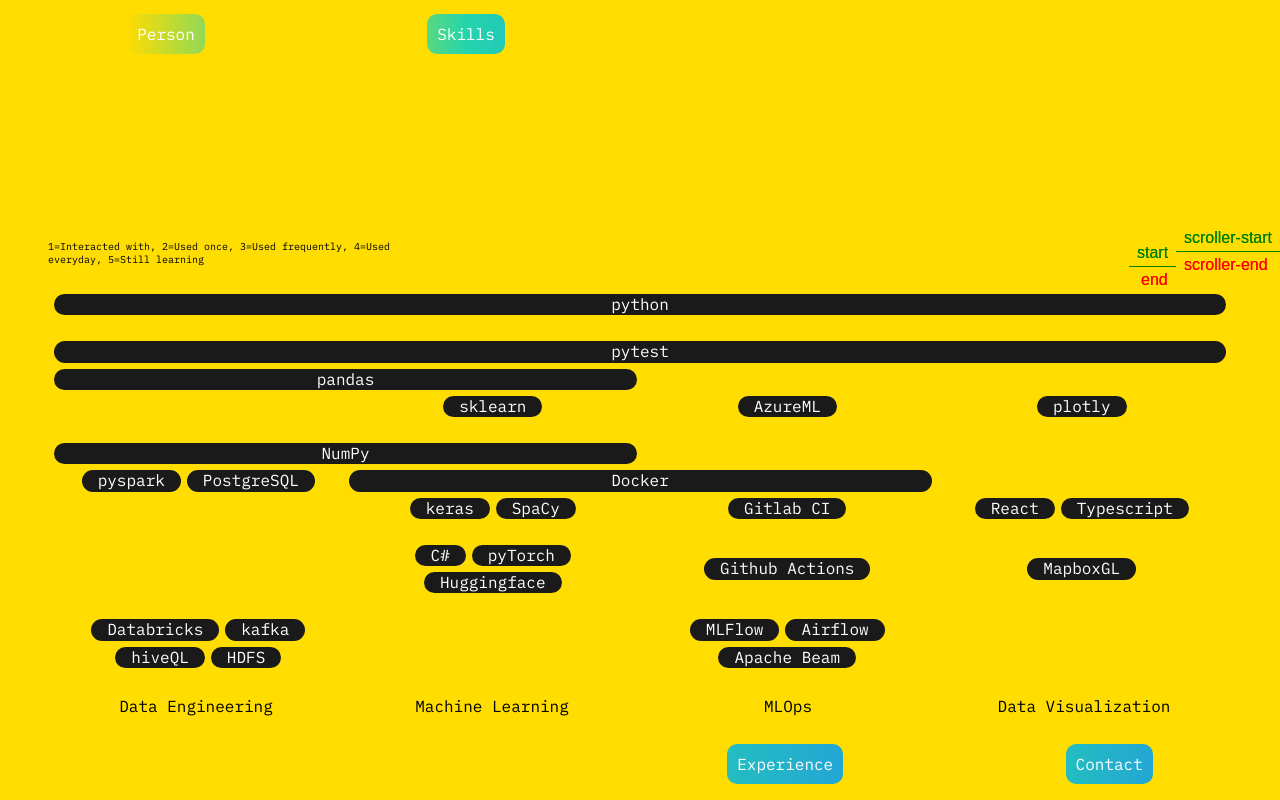
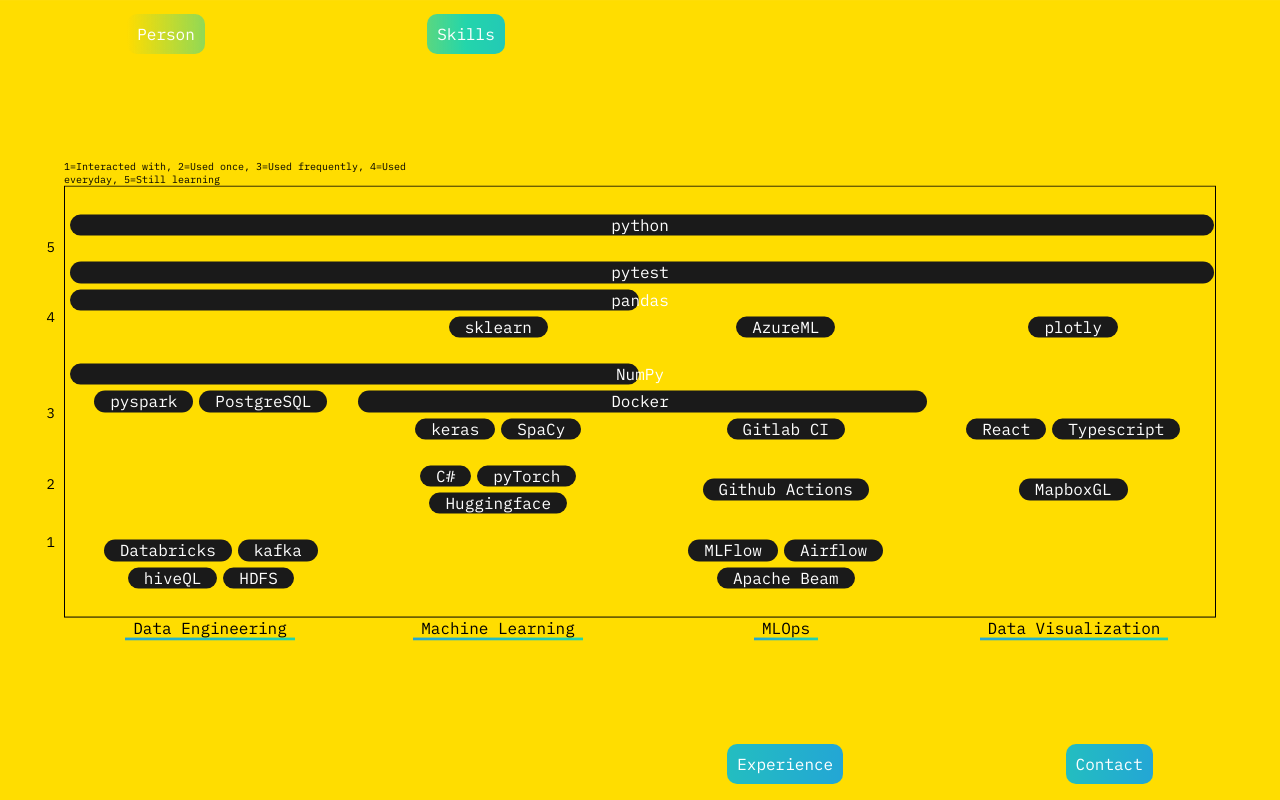
Before and after one commit to stoney95/scroll-me, a React (Create React App) app: page / in a window 1280 px wide. Both pictures are taken after a click on the element "Skills". Shown: the part 1600-2400 px from the top of the page. Built offline with nearby package versions, Linux system fonts and the light colour scheme.

Commit message:
Position y-label correctly

```diff
--- a/src/components/Panel/Panel.scss
+++ b/src/components/Panel/Panel.scss
@@ -2,5 +2,5 @@
     height: 100vh;
     width: 100vw;
     position: relative;
-    overflow-y: hidden;
+    overflow: hidden;
 }
--- a/src/components/SkillsPlane/Skill/Skill-view.tsx
+++ b/src/components/SkillsPlane/Skill/Skill-view.tsx
@@ -1,4 +1,4 @@
-import {FC, useRef} from "react";
+import {FC, useEffect, useRef} from "react";
 import {Skill} from "./types"
 import { gsap } from "gsap";
 
@@ -8,43 +8,53 @@
 
 
 
-const SkillView: FC<Skill> = ({name, column, containerAnimation}) => {
-    const multiColumn = useRef<HTMLDivElement>(null);
-    const multiColumnText = useRef<HTMLSpanElement>(null);
+const SkillView: FC<Skill> = ({name, column, containerAnimation, containerRef}) => {
+    const skillTagRef = useRef<HTMLDivElement>(null);
+    const skillTextRef = useRef<HTMLSpanElement>(null);
 
-    const animateText = (skillView: HTMLDivElement) => {
-        const t1 = gsap.timeline({
-            scrollTrigger: {
-                trigger: skillView,
-                start: "left 70%",
-                end: "left 20%",
-                scrub: 1,
-                containerAnimation: containerAnimation,
-                markers: true
-            },
-        });
+    const animateText = (skillTag: HTMLDivElement, skillText: HTMLSpanElement, container: HTMLDivElement) => {
+        if (containerAnimation === undefined) return;
 
+        const skillTagBoundingRect = skillTag.getBoundingClientRect();
+        const containerBoundingRect = container.getBoundingClientRect();
 
-        t1.to(
-            skillView,
+        const widthSkillTag = skillTagBoundingRect.width;
+        const widthContainer = containerBoundingRect.width;
+        const containerLeft = containerBoundingRect.left;
+        const containerRight = containerBoundingRect.right;
+
+        const initialOffset = -widthSkillTag / 2 + widthContainer / 2;
+        const endOffset = -initialOffset;
+
+        gsap.set(skillText, {translateX: initialOffset})
+        gsap.to(
+            skillText,
             {
-                translateX: 5,
+                translateX: endOffset,
+                ease: "none",
                 scrollTrigger: {
-                    trigger: skillView,
-                    start: "left 10%",
-                    end: "right 90%",
-                    pin: multiColumnText.current,
-                    markers: true
-                }
+                    trigger: skillTag,
+                    start: `left ${containerLeft}px`,
+                    end: `right ${containerRight}px`,
+                    scrub: 0,
+                    containerAnimation: containerAnimation,
+                    id: name,
+                },
             }
         )
     }
 
-    // useAnimation(multiColumn, animateText)
+    useEffect(() => {
+        if (skillTagRef.current === null) return;
+        if (skillTextRef.current === null) return;
+        if (containerRef.current === null) return;
+
+        animateText(skillTagRef.current, skillTextRef.current, containerRef.current)
+    }, [containerAnimation])
 
     const colRange = column.end - column.start;
 
-    if (colRange > 1) return <div ref={multiColumn} className="skill multi-column"><span ref={multiColumnText}>{name}</span></div>
+    if (colRange > 1) return <div ref={skillTagRef} className="skill multi-column"><span ref={skillTextRef}>{name}</span></div>
     return <div className="skill"><span >{name}</span></div>
 }
 
--- a/src/components/SkillsPlane/Skill/Skill.scss
+++ b/src/components/SkillsPlane/Skill/Skill.scss
@@ -13,6 +13,7 @@
 }
 
 .multi-column {
+    // box-sizing: border-box;
     width: 100%;
     height: fit-content;
     align-self: center;
--- a/src/components/SkillsPlane/Skill/types.ts
+++ b/src/components/SkillsPlane/Skill/types.ts
@@ -1,8 +1,11 @@
+import { RefObject } from "react";
+
 export type Skill = {
     name: string;
     column: {
         start: number;
         end: number;
     },
-    containerAnimation: GSAPTween | undefined
+    containerAnimation: GSAPTween | undefined,
+    containerRef: RefObject<HTMLDivElement>
 }
--- a/src/components/SkillsPlane/SkillsPlane-view.tsx
+++ b/src/components/SkillsPlane/SkillsPlane-view.tsx
@@ -1,4 +1,4 @@
-import {FC, RefObject, useEffect, useLayoutEffect, useRef, useState} from "react";
+import {createRef, FC, RefObject, useEffect, useLayoutEffect, useRef, useState} from "react";
 
 import "./SkillsPlane.scss";
 import SkillView from "./Skill"
@@ -14,8 +14,7 @@
 }
 
 
-const generateRow = (row: TableRowWithRef, numColumns: number, numRows: number, containerAnimation: GSAPTween | undefined) => {
-
+const generateRow = (row: TableRowWithRef, numColumns: number, numRows: number, containerAnimation: GSAPTween | undefined, containerRef: RefObject<HTMLDivElement>) => {
     return <>
         <div ref={row.ref} className="inner-row top-to-bottom" style={{gridTemplateColumns: `repeat(${numColumns}, 1fr)`}}>
             {
@@ -27,19 +26,41 @@
                         gridRow: row.row
                     }}>
                         {row.elements.map(element => {
-                            return <SkillView name={element} column={row.columnRange} containerAnimation={containerAnimation}/>
+                            return <SkillView name={element} column={row.columnRange} containerAnimation={containerAnimation} containerRef={containerRef}/>
                         })}
                     </div>
                 })
             }
-            <div className="y-axis-label">
-                {numRows - row.rowNumber}
-            </div>
         </div>
     </>
 }
 
+const YAxisLabel: FC<{container: RefObject<HTMLDivElement>, row: TableRowWithRef, numRows: number}> = ({container, row, numRows}) => {
+    const labelRef = useRef<HTMLDivElement>(null);
 
+    useEffect(() => {
+        if (row.ref.current === null) return;
+        if (labelRef.current === null) return;
+        if (container.current === null) return;
+
+        const rowBoundingRect = row.ref.current.getBoundingClientRect();
+        const containerBoundingRect = container.current.getBoundingClientRect();
+
+        gsap.set(labelRef.current, {
+            position: "absolute",
+            top: rowBoundingRect.top - containerBoundingRect.top + rowBoundingRect.height / 2,
+            left: rowBoundingRect.left - 10,
+            translateX: "-100%",
+            translateY: "-50%",
+            fontSize: "14px",
+        })
+    }, [row.ref])
+
+
+    return <div ref={labelRef}>
+        {numRows - row.rowNumber}
+    </div>
+}
 
 const SkillsPlaneView: FC<ISkillPlaneView> = ({skills, areas, levels, panelRef}) => {
 
@@ -48,13 +69,16 @@
         gridGap: "10px",
     }
 
+    const containerRef = useRef<HTMLDivElement>(null);
     const planeRef = useRef<HTMLDivElement>(null);
     const planeContainerRef = useRef<HTMLDivElement>(null);
+    const xAxisLabelContainerRef = useRef<HTMLDivElement>(null);
     const [containerAnimation, setContainerAnimation] = useState<GSAPTween>();
 
     useEffect(() => {
         if (planeRef.current === null) return
         if (planeContainerRef.current === null) return
+        if (xAxisLabelContainerRef.current === null) return
         if (panelRef.current === null) return
 
         const panelTop = panelRef.current.getBoundingClientRect().top;
@@ -65,6 +89,19 @@
         const widthToScroll = completeWidth - planeContainerWidth;
         const percentToScroll = widthToScroll / completeWidth * 100;
 
+        gsap.to(xAxisLabelContainerRef.current, {
+            xPercent: -percentToScroll,
+            ease: "none",
+            scrollTrigger: {
+                trigger: planeRef.current,
+                start: `top ${planeTop}px`,
+                end: "+=" + widthToScroll + "px",
+                scrub: true,
+                pin: panelRef.current,
+                pinSpacing: true,
+                snap: 1/3,
+            }
+        });
 
         const animation = gsap.to(planeRef.current, {
             xPercent: -percentToScroll,
@@ -77,7 +114,6 @@
                 pin: panelRef.current,
                 pinSpacing: true,
                 snap: 1/3,
-                markers: true
             }
         });
 
@@ -88,22 +124,25 @@
         return `${index + 1}=${level}`
     }).join(", ")
 
-    return (<div className="skill-container">
+    return (<div ref={containerRef} className="skill-container">
+        <div className="plot-container">
             <div className="level-description">{levelDescription}</div>
             <div ref={planeContainerRef} className="plane-container">
-            <div ref={planeRef} className="plane-container-scroll">
-                <div className="plane" style={gridStyle}>
-                    {skills.rows.map(row => generateRow(row, areas.length, levels.length, containerAnimation))}
+                <div  className="plane-container-border">
+                    <div ref={planeRef} className="plane-container-scroll plane" style={gridStyle}>
+                        {skills.rows.map(row => generateRow(row, areas.length, levels.length, containerAnimation, planeContainerRef))}
                     </div>
-                <div className="x-axis-labels">
+                </div>
+                    <div ref={xAxisLabelContainerRef} className="x-axis-labels plane-container-scroll">
                         {areas.map(area => {
                             return <div className="x-axis-label">
-                            <span>{area}</span>
+                                <span className="x-axis-label-text">{area}</span>
                             </div>
                         })}
                     </div>
             </div>
         </div>
+        {skills.rows.map(row => <YAxisLabel container={containerRef} row={row} numRows={skills.rows.length}/>)}
     </div>)
 }
 
--- a/src/components/SkillsPlane/SkillsPlane.scss
+++ b/src/components/SkillsPlane/SkillsPlane.scss
@@ -5,20 +5,40 @@
     padding-top: 30vh;
     padding-left: 3rem;
     padding-right: 3rem;
+    position: relative;
+}
+
+.plot-container {
+    @media only screen and (max-width: 600px) {
+        width: 80%;
+    }
+    width: 90%;
+
+    display: flex;
+    flex-direction: column;
+
+    position: absolute;
+    top: 50vh;
+    left: 50vw;
+    transform: translate(-50%, -50%);
+
+
 }
 
 .plane-container {
     width: 100%;
-    overflow-x: scroll;
+    overflow-x: hidden;
     scrollbar-width: none;
     -ms-overflow-style: none;
+}
+
+.plane-container-border {
+    border: 1px solid black;
 }
 
 .plane-container::-webkit-scrollbar {
     display: none;
 }
-
-
 
 .plane-container-scroll {
     @media only screen and (max-width: 600px) {
@@ -29,11 +49,8 @@
 }
 
 .plane{
-    overflow: hidden;
-    width: 100%;
     padding-top: 20px;
     padding-bottom: 20px;
-    position: relative;
     grid-auto-rows: auto;
 }
 
@@ -56,12 +73,12 @@
     width: 100%;
 }
 
-.y-axis-label {
-    position: absolute;
-    left: -10px;
-    top: 50%;
-    font-size: 14px;
-    transform: translate(-100%, -50%)
+.x-axis-label-text {
+    border-bottom: 3px solid;
+    border-image: linear-gradient(90deg, #23a6d5, #23d5ab) 1;
+    // font-weight: bold;
+    padding-left: .5em;
+    padding-right: .5em;
 }
 
 .level-description {
@@ -81,13 +98,13 @@
     padding-bottom: 5px;
 }
 
-.top-to-bottom {
-    border-left: 3px solid transparent;
-    border-right: 3px solid transparent;
-}
+// .top-to-bottom {
+//     border-left: 3px solid transparent;
+//     border-right: 3px solid transparent;
+// }
 
-.top-to-bottom:hover {
-    border-left: 3px solid;
-    border-right: 3px solid;
-    border-image: linear-gradient(#23a6d5, #23d5ab) 1;
-}
+// .top-to-bottom:hover {
+//     border-left: 3px solid;
+//     border-right: 3px solid;
+//     border-image: linear-gradient(#23a6d5, #23d5ab) 1;
+// }
--- a/src/components/SkillsPlane/animations.ts
+++ b/src/components/SkillsPlane/animations.ts
@@ -9,18 +9,18 @@
 
     refs.forEach((ref) => {
         tl.fromTo(ref.current,
-            {opacity: 0, scale: 0.5},
-            {opacity: 1, scale: 1.1}
-        ).to(ref.current,
-            // {scale: 1.2},
-            {scale: 1}
-        )
+            {opacity: 0, scale: 1},
+            {opacity: 1, scale: 1} )
+        // ).to(ref.current,
+        //     // {scale: 1.2},
+        //     {scale: 1}
+        // )
     })
 
     new ScrollTrigger({
         animation: tl,
         trigger: panelRef.current,
-        start: "top 30%",
+        start: "top 50%",
         end: "top 5%",
         scrub: 0.5,
     })
```
Lines whose indentation alone changed are shown as unchanged.
